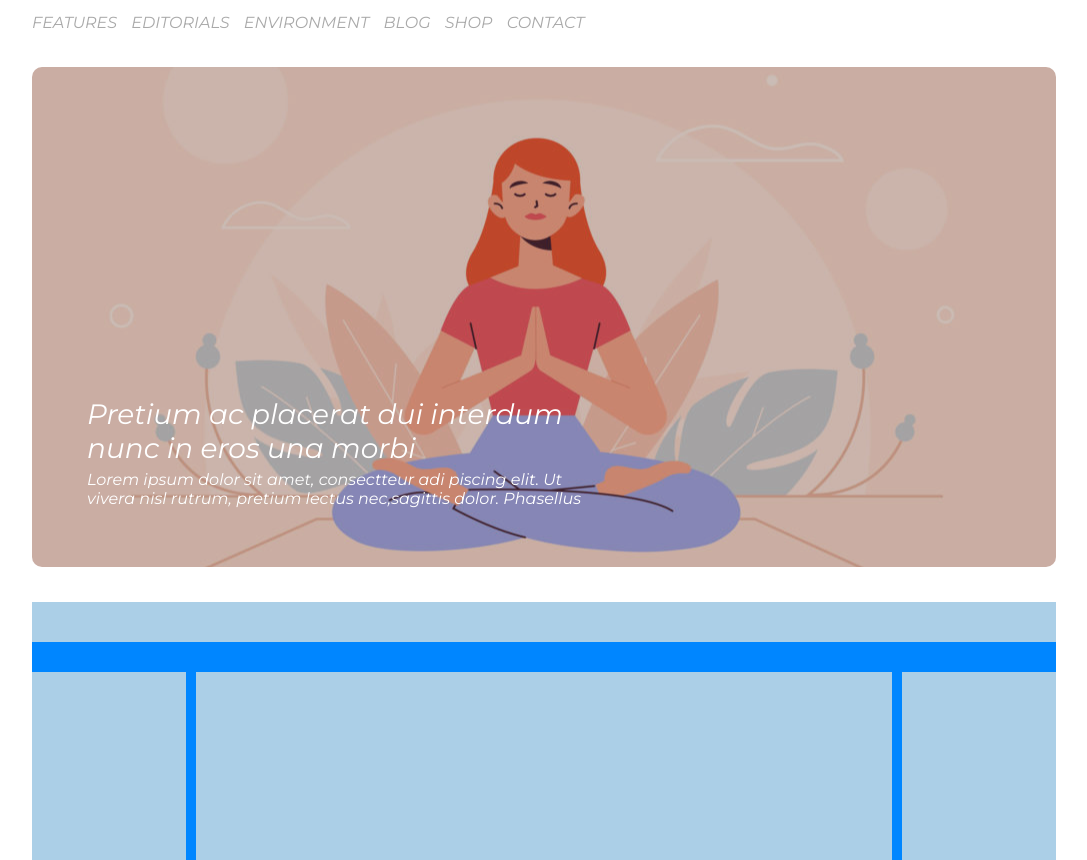
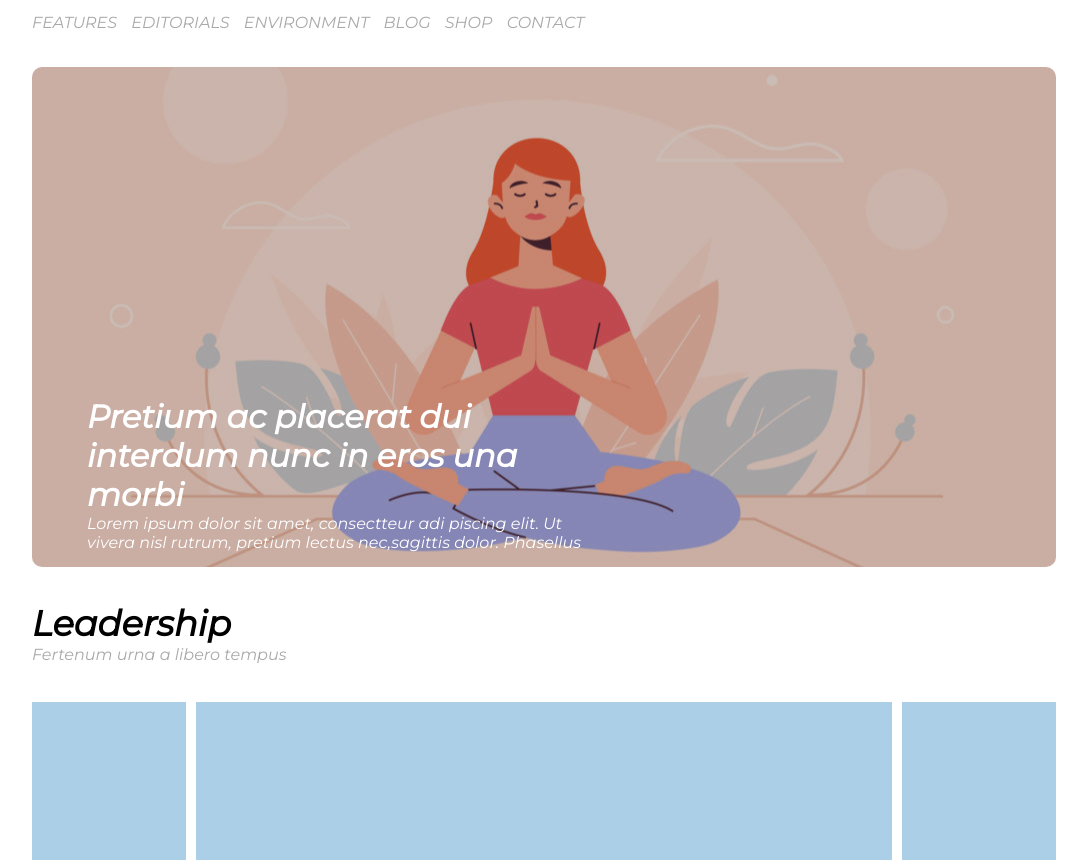
Before and after one commit to AndrianiClaudio/htmlcss-wp, a plain HTML site: page index.html in a window 1280 px wide. Shown: the part 92-952 px from the top of the page, without its empty margins (96-1183 px from the left). Drawn offline with Linux system fonts and the light colour scheme.

Commit message:
titolo main

```diff
--- a/css/style.css
+++ b/css/style.css
@@ -7,11 +7,6 @@
 body{
     font-family: 'Montserrat', sans-serif;
 }
-
-main{
-    background-color: #0086ff;
-}
-
 
 a{
     text-decoration: none;
@@ -93,20 +88,30 @@ main > .margin-btm{
     clear: both;
 }
 
-.main-header,.container-block{
+.container-block{
     background-color: #abcfe7;
 }
 
 .main-header{
-    /*  */
-    height: 40px;
-    /*  */
+    background-color: white;
+    height: 70px;
+    padding-bottom: 30px;
 }
 main.margin-btm{
     margin-bottom: 5px;
 }
+
 .main-container{
     padding-bottom: 15px;
+}
+
+.main-title{
+    font-size: 2.2em;
+}
+.main-subtitle{
+    color:darkgrey;
+    font-size: 1em;
+    font-weight: normal;
 }
 
 /* dimensioni colonne */
@@ -122,7 +127,7 @@ main.margin-btm{
 /* /dimensioni colonna */
 
 .container-block{
-    height: 450px;
+    height: 230px;
     float: left;
 }
 .container-block:last-child{
--- a/index.html
+++ b/index.html
@@ -42,7 +42,7 @@
             <!-- jumbotron -->
             <div class="header-jumbotron margin-btm">
                 <div class="container">
-                    <h2 class="jumbutron-title">Pretium ac placerat dui interdum nunc in eros una morbi</h2>
+                    <h1 class="jumbutron-tite">Pretium ac placerat dui interdum nunc in eros una morbi</h2>
                     <p class="jumbutron-p">Lorem ipsum dolor sit amet, consectteur adi piscing elit. Ut vivera nisl rutrum, pretium lectus nec,sagittis dolor. Phasellus eleifend edificitur..
                         Lorem ipsum dolor sit amet consectetur, adipisicing elit. Dolorem corrupti, dolor sapiente facere repellendus consectetur laborum facilis quam, corporis neque eius aperiam dolores natus velit ducimus nam rem quae voluptatibus.
                     </p>
@@ -56,6 +56,8 @@
         <main class="margin-btm">
             <!-- blocco orizzonatale -->
             <div class="main-header margin-btm">
+                <h1 class="main-title">Leadership</h1>
+                <h2 class="main-subtitle">Fertenum urna a libero tempus</span>
             </div>
             <!-- /blocco orizzonatale -->
 
```
